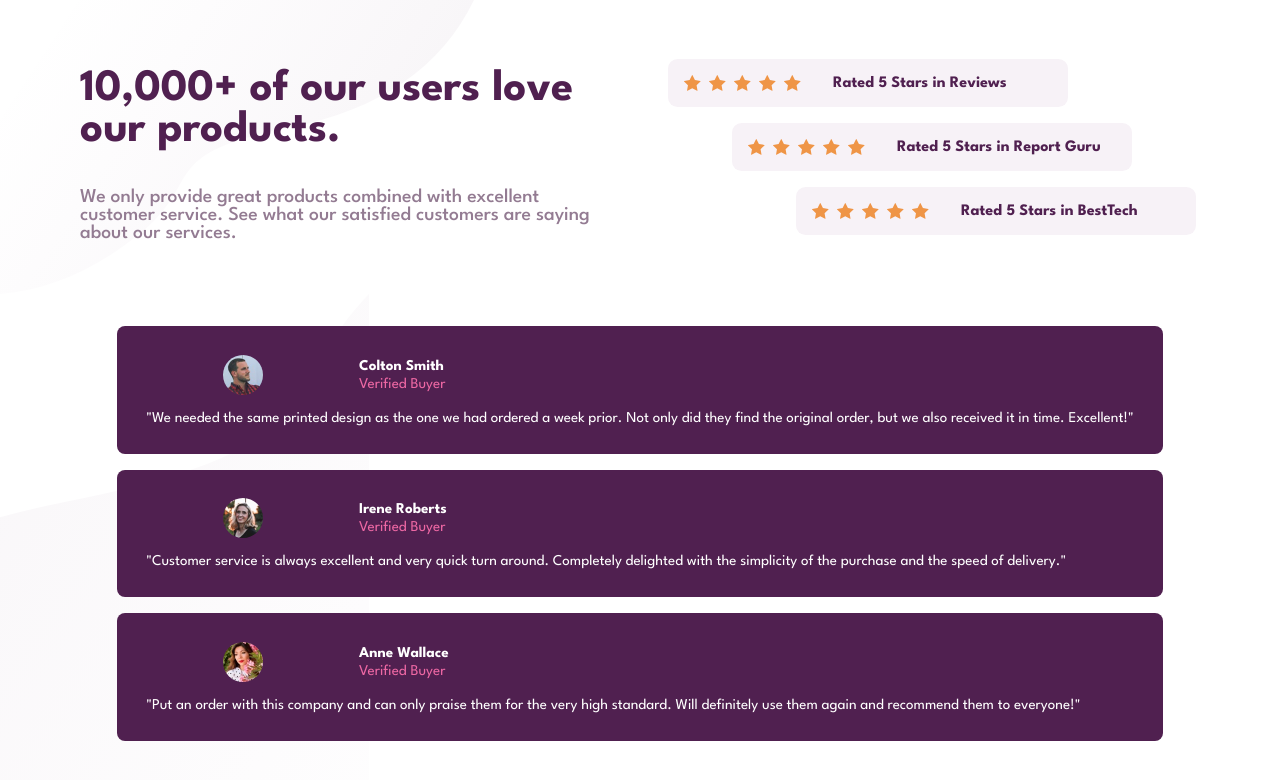
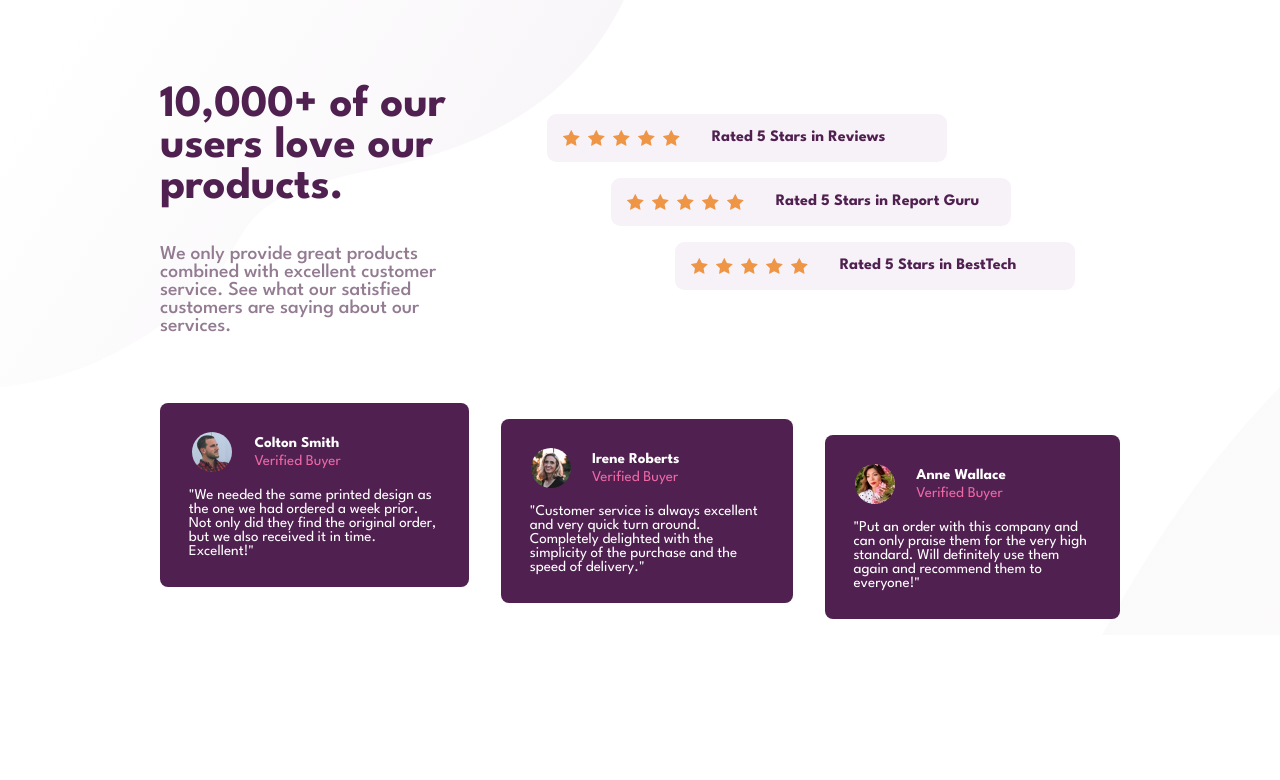
Before and after one commit to gmenesesdev/social-proof-section-frontmentor.io, a plain HTML site: page index.html in a window 1280 px wide. Drawn offline with Linux system fonts and the light colour scheme.

Commit message:
Se completa sección 2, faltan afinar detalles

```diff
--- a/style.css
+++ b/style.css
@@ -27,7 +27,7 @@ body {
   font-family: "League Spartan", sans-serif;
   font-size: 15px;
   margin: 0 auto;
-  height: 100%;
+  height: 100dvh;
   width: auto;
 }
 
@@ -162,14 +162,15 @@ h1 {
 /* Desktop */
 
 @media (min-width: 900px) {
+
   .section-1 {
-    background-image: url("images/bg-pattern-top-desktop.svg");
+    background-image: url("images/bg-pattern-top-desktop.svg") left top no-repeat;
   }
 
   .container-section-1,
   .container-section-2 {
     max-width: max-content;
-    margin: 2rem 5rem;
+    margin: 2rem 10rem;
   }
 
   h1 {
@@ -179,11 +180,12 @@ h1 {
 
   .container-section-1 {
     display: grid;
-    grid-template-columns: 3fr 3fr;
-    column-gap: 3rem;
+    grid-template-columns: 2fr 4fr;
+    column-gap: 2rem;
     text-align: left;
     align-items: center;
     justify-items: center;
+    margin-top: 3rem;
   }
 
   .description {
@@ -229,4 +231,30 @@ h1 {
     padding: 0;
     text-align: center;
   }
+
+  .section-2 {
+    margin: 0;
+    background-image: url('images/bg-pattern-bottom-desktop.svg') bottom right no-repeat;
+    background-size: cover;
+  }
+
+  .container-section-2 {
+    display: flex;
+    flex-direction: row;
+    column-gap: 2rem;
+  }
+
+  .review {
+    margin: 0;
+  }
+
+  .review:nth-child(1){
+    margin-top: -1rem;
+    margin-bottom: 1rem;
+  }
+
+  .review:nth-child(3){
+    margin-top: 1rem;
+    margin-bottom: -1rem;
+  }
 }
```
